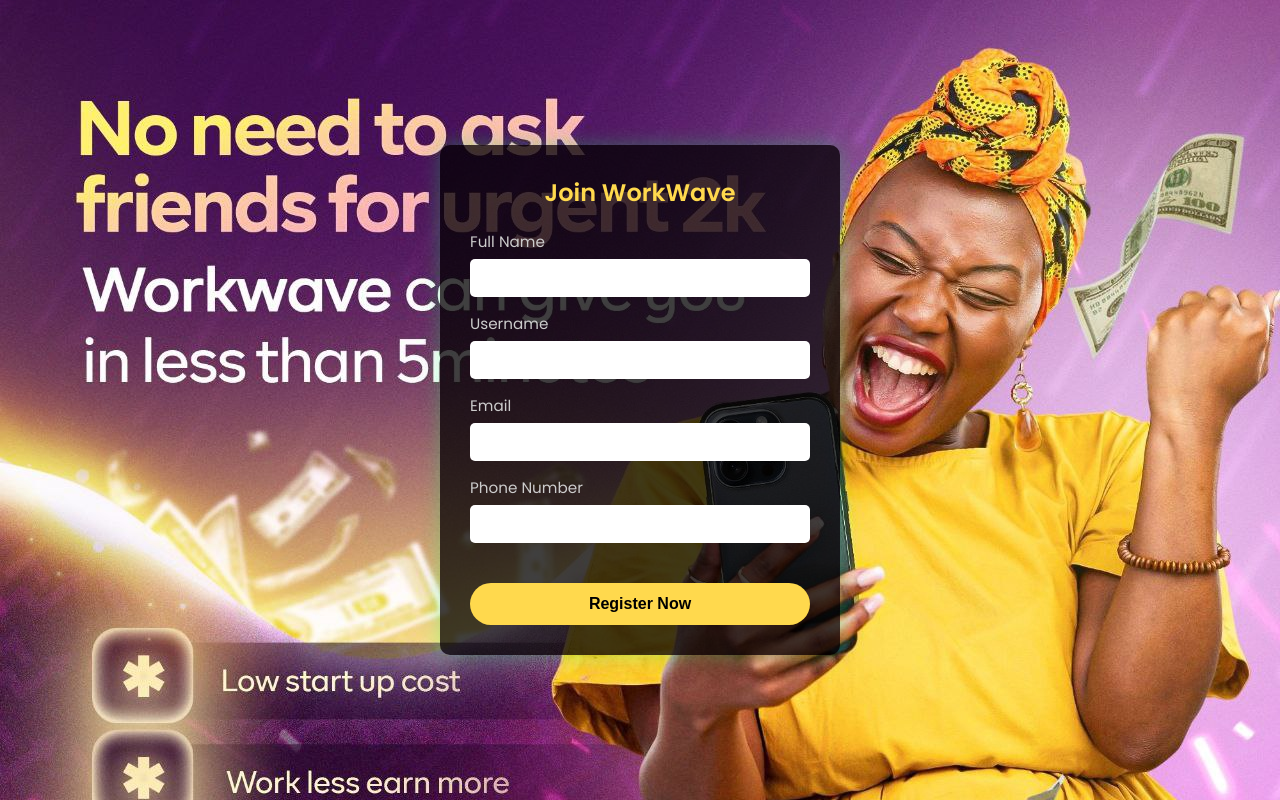
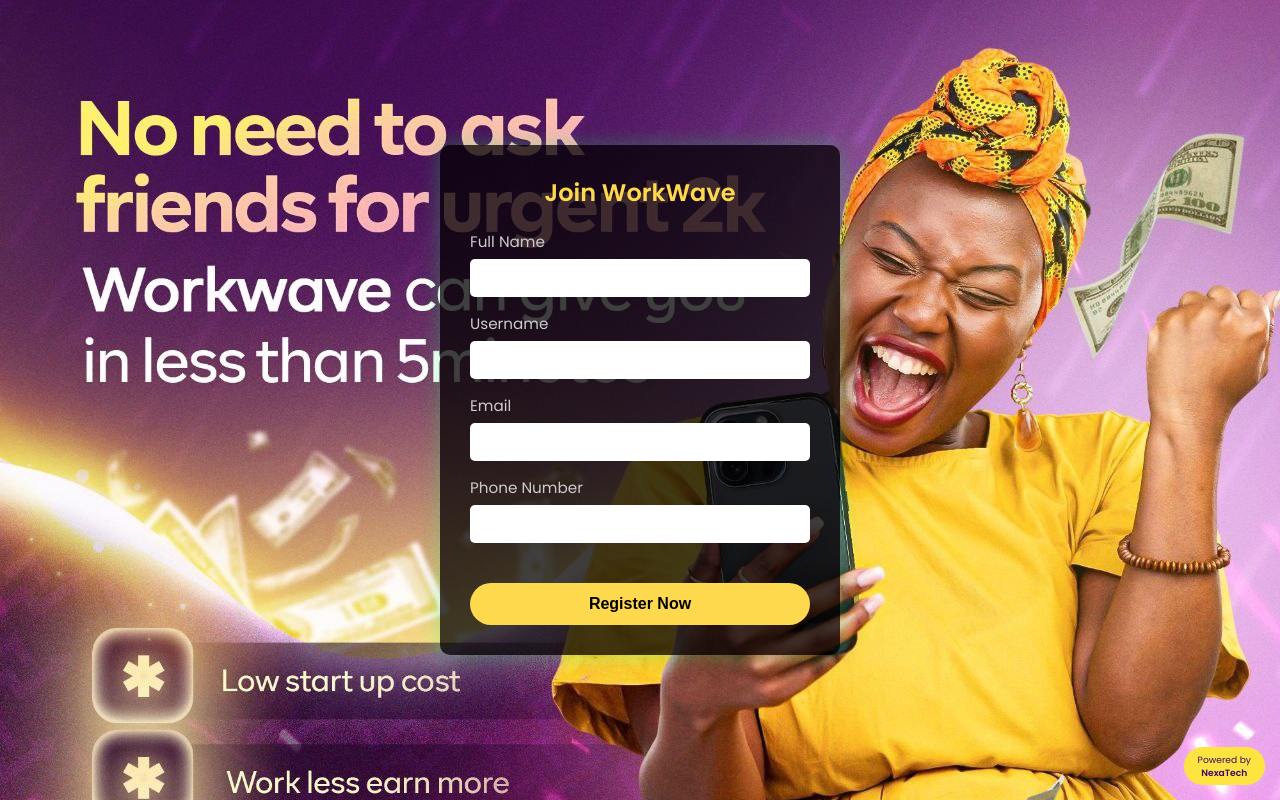
Before and after one commit to AaiJay1/workwave, a plain HTML site: page signup.html in a window 1280 px wide. Drawn offline with Linux system fonts and the light colour scheme.

Commit message:
Update signup.html

```diff
--- a/signup.html
+++ b/signup.html
@@ -94,6 +94,31 @@
       background-color: #1a1a1a;
       color: #FFD94D;
     }
+
+    .powered-by-btn {
+  position: fixed;
+  bottom: 15px;
+  right: 15px;
+  background: #FEE440;
+  color: #3B0A64;
+  font-weight: 500;
+  padding: 6px 14px;
+  border-radius: 30px;
+  font-size: 11px;
+  box-shadow: 0 3px 8px rgba(255, 255, 255, 0.15);
+  text-align: center;
+  text-decoration: none;
+  z-index: 9999;
+  transition: all 0.3s ease;
+  line-height: 1.2;
+}
+
+.powered-by-btn:hover {
+  background: #FF1FB0;
+  color: #fff;
+  transform: scale(1.05);
+  box-shadow: 0 4px 15px rgba(255, 111, 200, 0.4);
+}
   </style>
 </head>
 <body>
@@ -121,6 +146,11 @@
     </form>
   </div>
 
+  <!-- Floating Powered By Button -->
+<a href="https://josephaaijay.vercel.app" class="powered-by-btn" target="_blank" title="Visit Nexa by AaiJay">
+  <small>Powered by<br><strong>NexaTech</strong></small>
+</a>
+
   <script>
     document.getElementById('signupForm').addEventListener('submit', function(e) {
       e.preventDefault();
```
